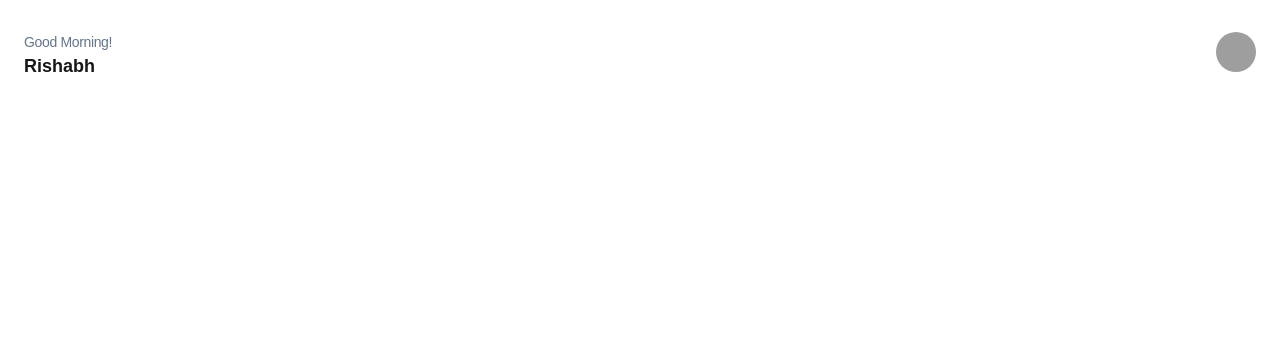
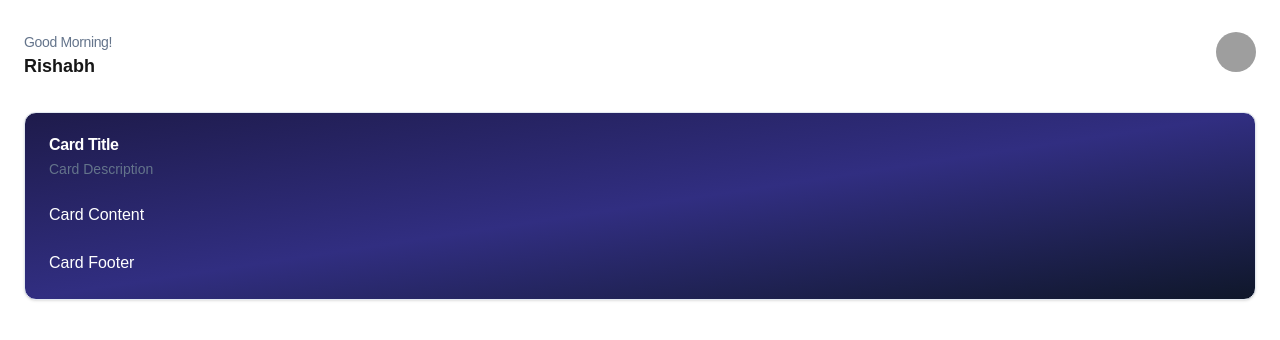
Before and after one commit to notrishabh/budgeteer, a Next.js app: page / in a window 1280 px wide. Shown: the top 340 px of the page. Built offline with nearby package versions, Linux system fonts and the light colour scheme; grey boxes are pictures that could not be loaded.

Commit message:
Added credit cart component with gradient bg

```diff
--- /dev/null
+++ b/app/CreditCard.tsx
@@ -0,0 +1,25 @@
+import {
+  Card,
+  CardContent,
+  CardDescription,
+  CardFooter,
+  CardHeader,
+  CardTitle,
+} from "@/components/ui/card";
+
+export default function CreditCard() {
+  return (
+    <Card className="bg-gradient-to-br from-indigo-950 via-indigo-900 to-slate-900 text-white">
+      <CardHeader>
+        <CardTitle>Card Title</CardTitle>
+        <CardDescription>Card Description</CardDescription>
+      </CardHeader>
+      <CardContent>
+        <p>Card Content</p>
+      </CardContent>
+      <CardFooter>
+        <p>Card Footer</p>
+      </CardFooter>
+    </Card>
+  );
+}
--- a/app/page.tsx
+++ b/app/page.tsx
@@ -1,7 +1,10 @@
 import { Avatar, AvatarFallback, AvatarImage } from "@/components/ui/avatar";
+import CreditCard from "./CreditCard";
 
+// https://dribbble.com/shots/16492237-Expense-Tracker-App
 export default function Home() {
   return (
+    <section>
       <div className="flex justify-between">
         <div>
           <p className="text-sm tracking-tight text-muted-foreground">
@@ -14,5 +17,9 @@
           <AvatarFallback>CN</AvatarFallback>
         </Avatar>
       </div>
+      <div className="mt-8">
+        <CreditCard />
+      </div>
+    </section>
   );
 }
--- /dev/null
+++ b/components/ui/card.tsx
@@ -0,0 +1,76 @@
+import * as React from "react"
+
+import { cn } from "@/lib/utils"
+
+const Card = React.forwardRef<
+  HTMLDivElement,
+  React.HTMLAttributes<HTMLDivElement>
+>(({ className, ...props }, ref) => (
+  <div
+    ref={ref}
+    className={cn(
+      "rounded-xl border bg-card text-card-foreground shadow",
+      className
+    )}
+    {...props}
+  />
+))
+Card.displayName = "Card"
+
+const CardHeader = React.forwardRef<
+  HTMLDivElement,
+  React.HTMLAttributes<HTMLDivElement>
+>(({ className, ...props }, ref) => (
+  <div
+    ref={ref}
+    className={cn("flex flex-col space-y-1.5 p-6", className)}
+    {...props}
+  />
+))
+CardHeader.displayName = "CardHeader"
+
+const CardTitle = React.forwardRef<
+  HTMLParagraphElement,
+  React.HTMLAttributes<HTMLHeadingElement>
+>(({ className, ...props }, ref) => (
+  <h3
+    ref={ref}
+    className={cn("font-semibold leading-none tracking-tight", className)}
+    {...props}
+  />
+))
+CardTitle.displayName = "CardTitle"
+
+const CardDescription = React.forwardRef<
+  HTMLParagraphElement,
+  React.HTMLAttributes<HTMLParagraphElement>
+>(({ className, ...props }, ref) => (
+  <p
+    ref={ref}
+    className={cn("text-sm text-muted-foreground", className)}
+    {...props}
+  />
+))
+CardDescription.displayName = "CardDescription"
+
+const CardContent = React.forwardRef<
+  HTMLDivElement,
+  React.HTMLAttributes<HTMLDivElement>
+>(({ className, ...props }, ref) => (
+  <div ref={ref} className={cn("p-6 pt-0", className)} {...props} />
+))
+CardContent.displayName = "CardContent"
+
+const CardFooter = React.forwardRef<
+  HTMLDivElement,
+  React.HTMLAttributes<HTMLDivElement>
+>(({ className, ...props }, ref) => (
+  <div
+    ref={ref}
+    className={cn("flex items-center p-6 pt-0", className)}
+    {...props}
+  />
+))
+CardFooter.displayName = "CardFooter"
+
+export { Card, CardHeader, CardFooter, CardTitle, CardDescription, CardContent }
```
Lines whose indentation alone changed are shown as unchanged.
